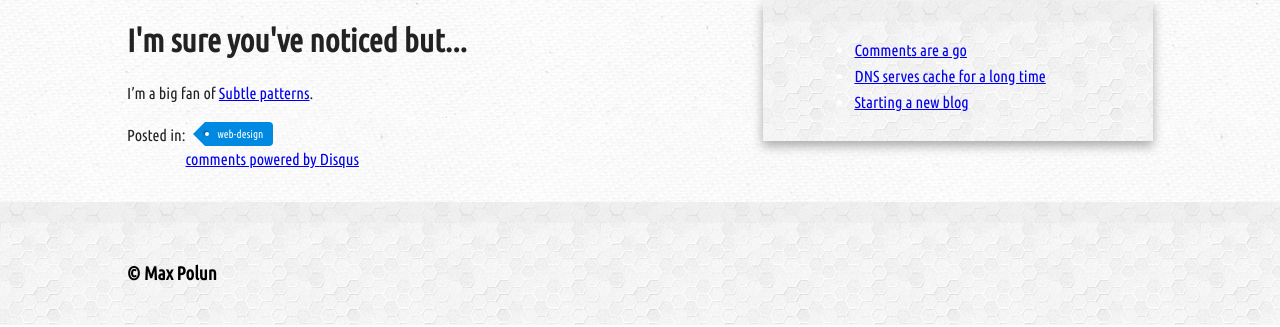
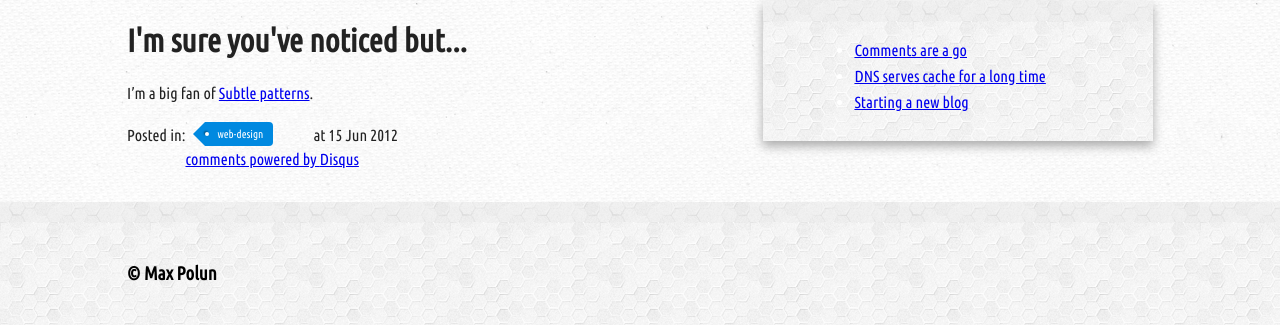
Before and after one commit to maxpolun/maxpolun.github.io, a Jekyll site: the page built from _posts/2012-06-15-i'm_sure_you've_noticed_but....markdown, in a window 1280 px wide. Shown: the part 129-456 px from the top of the page. Built offline with Jekyll 4.4.1, drawn with Linux system fonts in a browser that asks for light colours; nearby versions of some CDN libraries; a script that is not in the unit is left out; comment, search, counter and statistics services are not loaded.

Commit message:
added timestamps

```diff
--- a/_layouts/post.html
+++ b/_layouts/post.html
@@ -16,7 +16,7 @@ layout: base
 			{% for cat in page.categories %}
 				<li><a href="/{{cat}}">{{cat}}</a></li>
 			{% endfor %}
-		</ul>
+		</ul> at {{page.date|date_to_string}}
 	</section>
 	  <div id="disqus_thread"></div>
         <script type="text/javascript">
--- a/index.html
+++ b/index.html
@@ -19,7 +19,7 @@ layout: base
 			{% for cat in post.categories %}
 				<li><a href="/{{cat}}">{{cat}}</a></li>
 			{% endfor %}
-		</ul>
+		</ul>  at {{post.date|date_to_string}}
 	</section>
 	{% endif %}
 </article>
```
